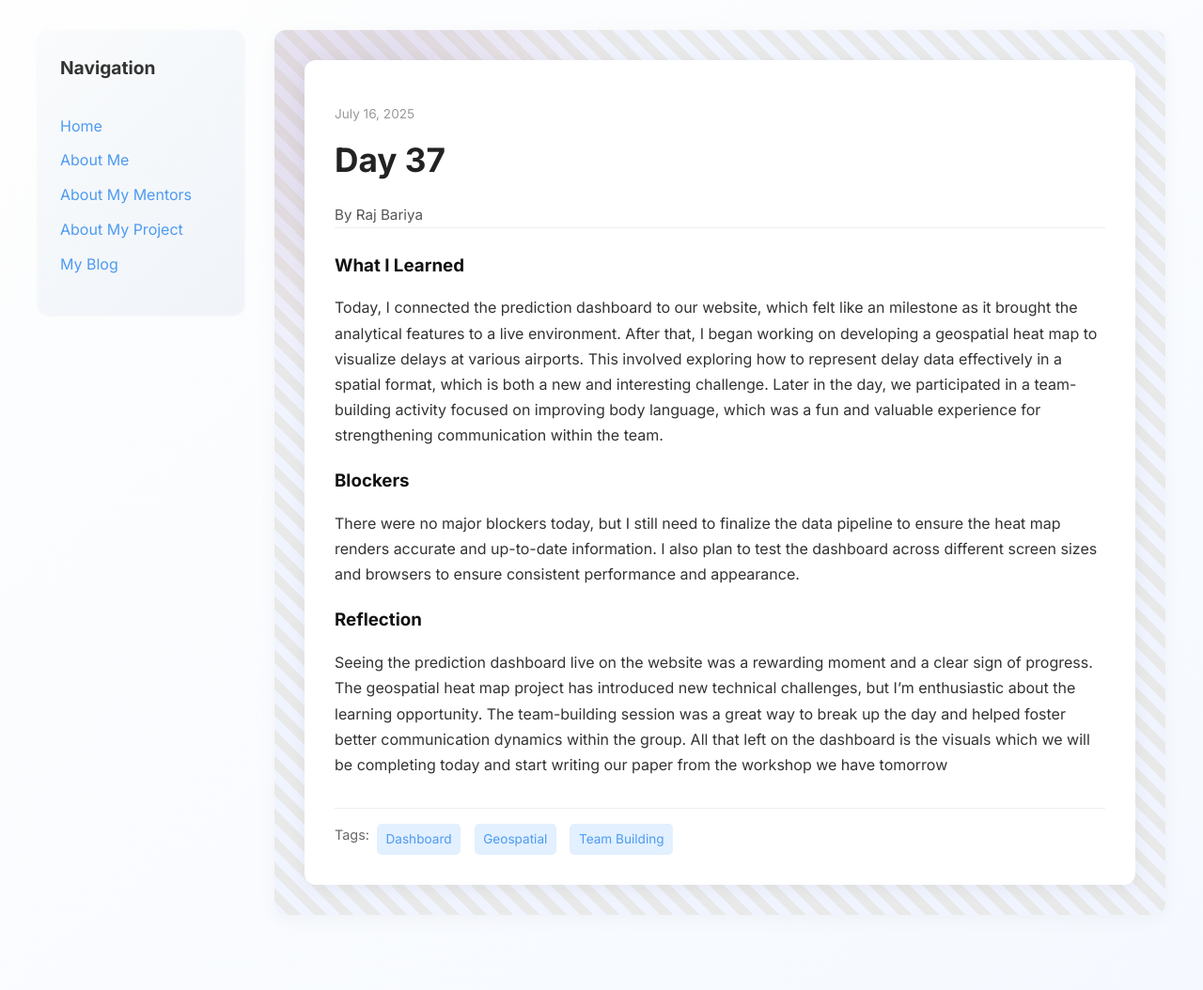
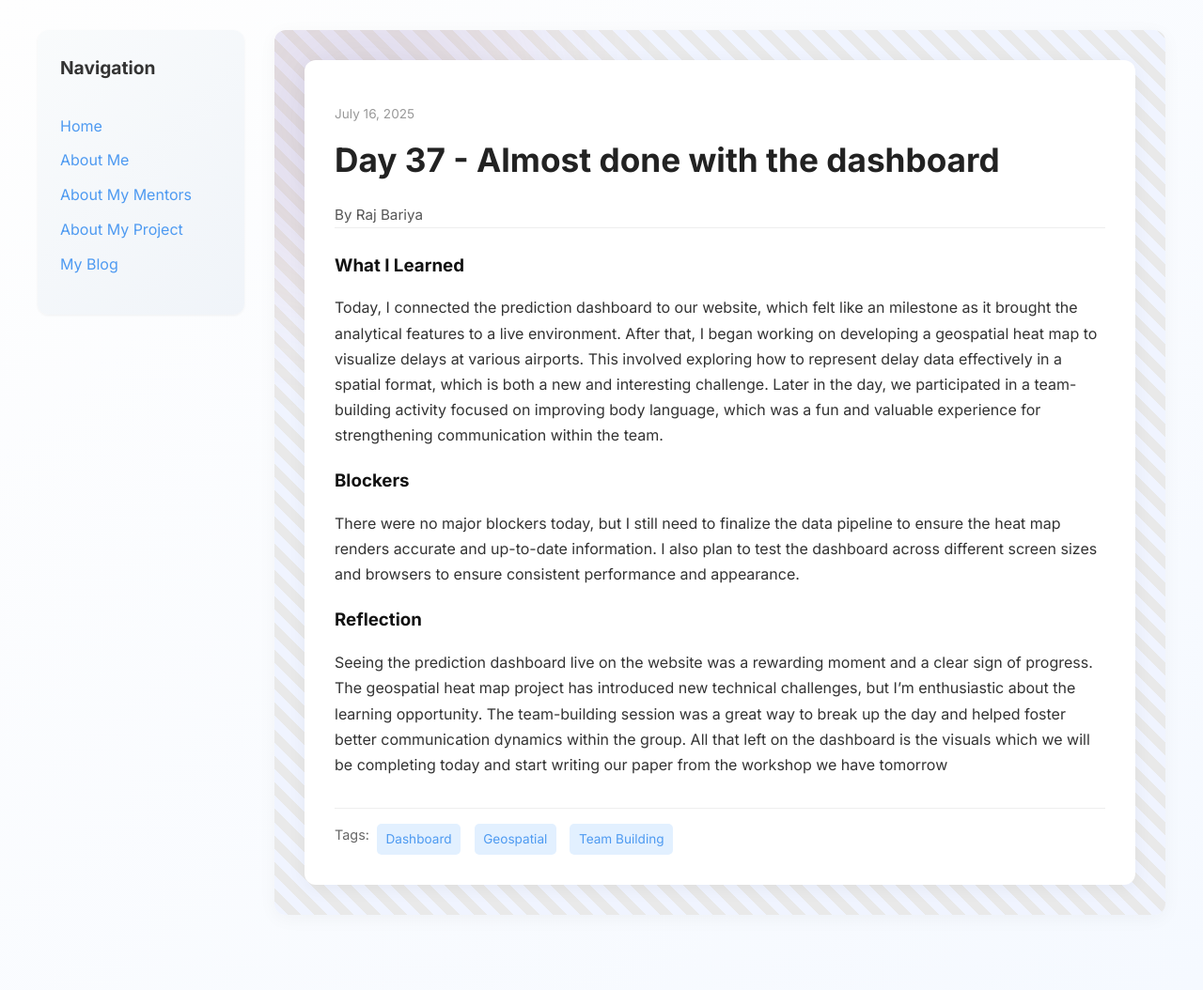
Before and after one commit to rajbariyaa/rajbariyaa.github.io, a Jekyll site: the page built from _posts/2025-07-16-day-37.md, in a window 1280 px wide. Shown: the whole page at 94% size. Built offline with Jekyll 4.4.1, drawn with Linux system fonts in a browser that asks for light colours.

Commit message:
Update 2025-07-16-day-37.md

```diff
--- a/_posts/2025-07-16-day-37.md
+++ b/_posts/2025-07-16-day-37.md
@@ -1,6 +1,6 @@
 ---
 layout: post
-title: "Day 37"
+title: "Day 37 - Almost done with the dashboard"
 date: 2025-07-16
 author: Raj Bariya
 permalink: /day37.html
```
